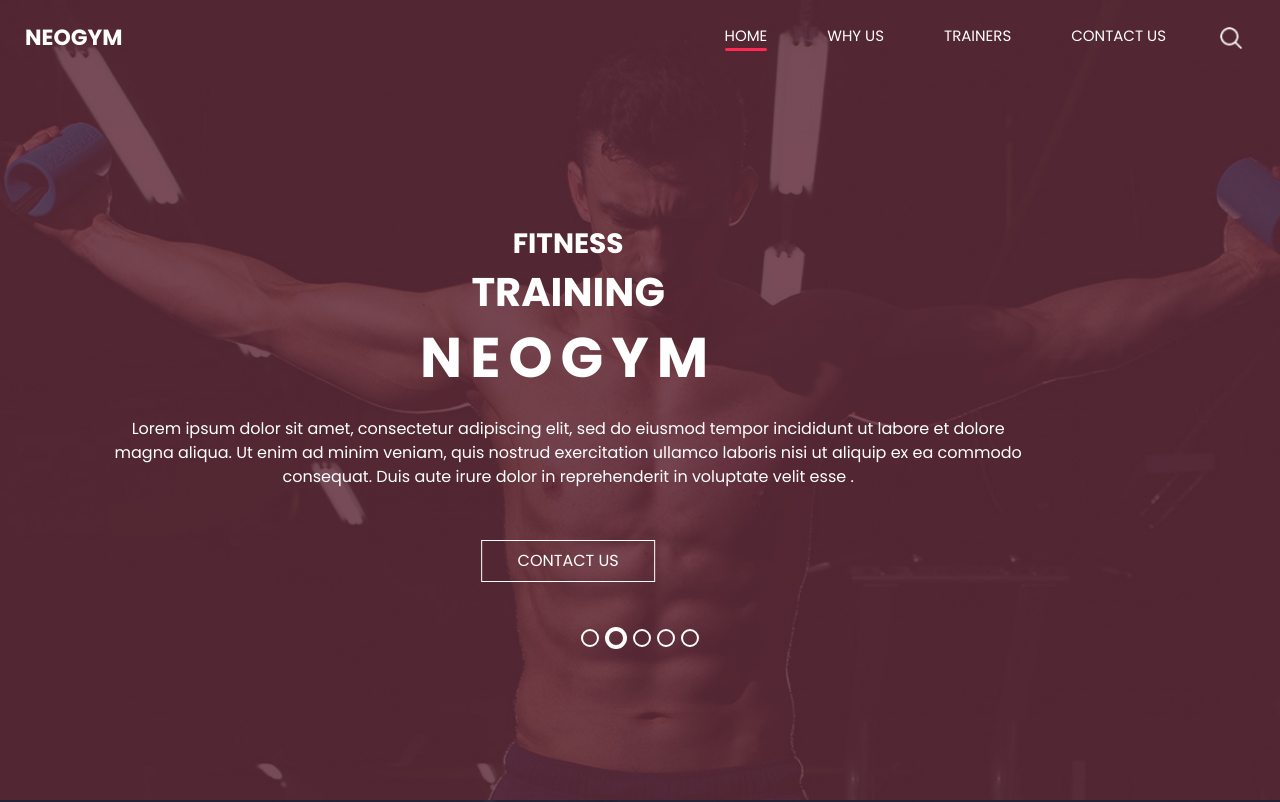
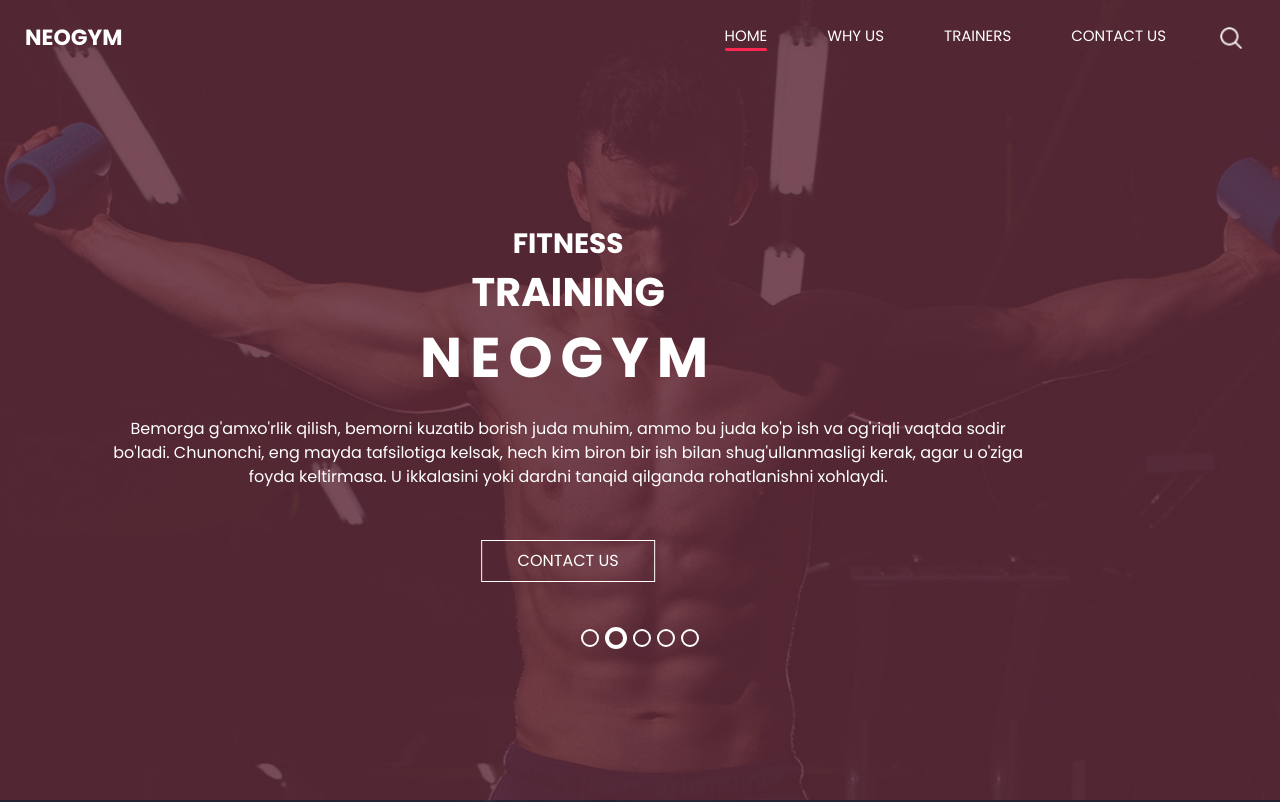
Before and after one commit to komilovmuhammadali400/sadoqat1, a plain HTML site: page index.html in a window 1280 px wide. Shown: the top 802 px of the page. Drawn offline with nearby package versions, Linux system fonts and the light colour scheme.

Commit message:
Update index.html

```diff
--- a/index.html
+++ b/index.html
@@ -90,7 +90,7 @@
                       Neogym
                     </h1>
                     <p>
-                      Lorem ipsum dolor sit amet, consectetur adipiscing elit, sed do eiusmod tempor incididunt ut labore et dolore magna aliqua. Ut enim ad minim veniam, quis nostrud exercitation ullamco laboris nisi ut aliquip ex ea commodo consequat. Duis aute irure dolor in reprehenderit in voluptate velit esse .
+                      Bemorga g'amxo'rlik qilish, bemorni kuzatib borish juda muhim, ammo bu juda ko'p ish va og'riqli vaqtda sodir bo'ladi. Chunonchi, eng mayda tafsilotiga kelsak, hech kim biron bir ish bilan shug'ullanmasligi kerak, agar u o'ziga foyda keltirmasa. U ikkalasini yoki dardni tanqid qilganda rohatlanishni xohlaydi.
                     </p>
                     <div class="">
                       <a href="">
```
